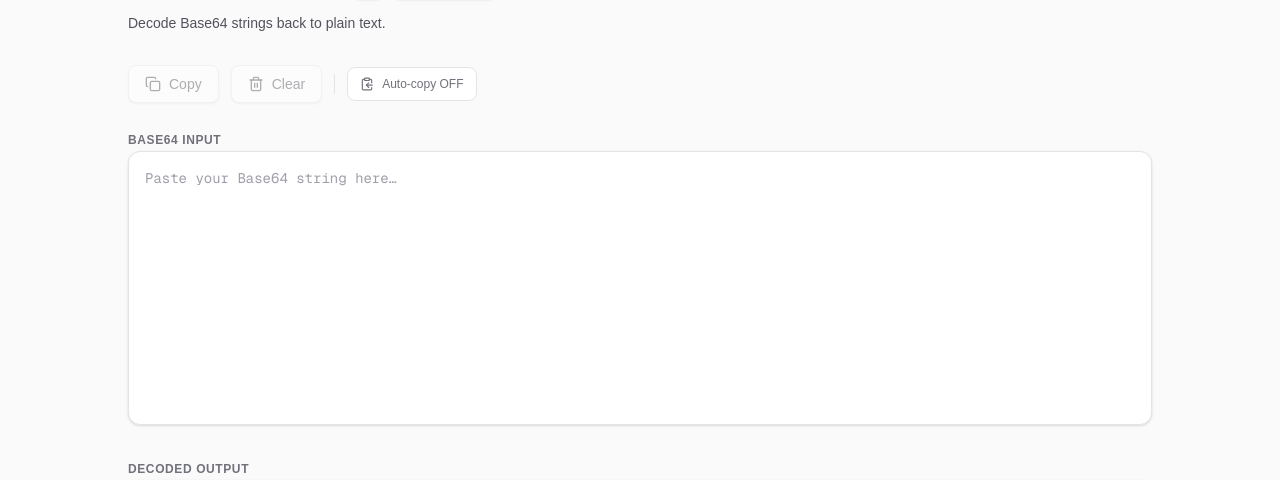
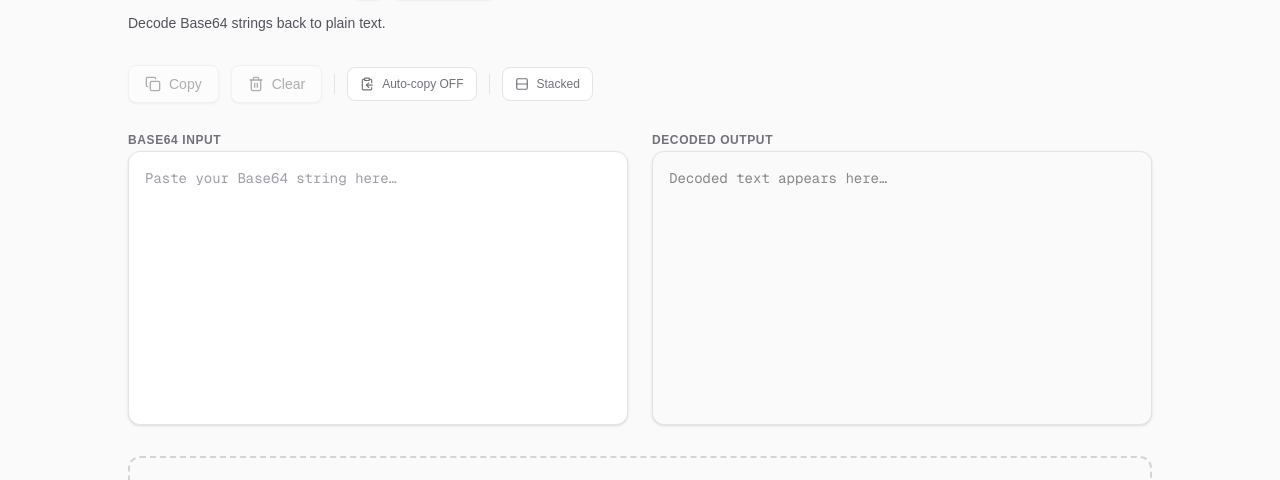
Before and after one commit to cratonik/toolich, a Next.js app: page /tools/developers/base64-decode in a window 1280 px wide. Shown: the part 181-661 px from the top of the page. Built offline with nearby package versions, Linux system fonts and the light colour scheme; no server answers; the database is empty.

Commit message:
feat(base64): add layout toggle to base64 encode and decode

```diff
--- a/src/tools/developers/base64-decode/Base64Decoder.tsx
+++ b/src/tools/developers/base64-decode/Base64Decoder.tsx
@@ -1,13 +1,14 @@
 "use client";
 
 import { useState, useCallback, useRef, useEffect } from "react";
-import { Copy, Check, Trash2, AlertTriangle, Upload, Undo2, ClipboardCopy } from "lucide-react";
+import { Copy, Check, Trash2, AlertTriangle, Upload, Undo2, ClipboardCopy, Columns, Rows } from "lucide-react";
 import { useSessionState } from "@/lib/use-session-state";
 
 export default function Base64Decoder() {
     const [input, setInput] = useSessionState("base64-decode:input", "");
     const [output, setOutput] = useSessionState("base64-decode:output", "");
     const [autoCopy, setAutoCopy] = useSessionState("base64-decode:autocopy", false);
+    const [layout, setLayout] = useSessionState("base64-decode:layout", "horizontal");
     const [error, setError] = useState<string | null>(null);
     const [copied, setCopied] = useState(false);
     const [dragActive, setDragActive] = useState(false);
@@ -157,6 +158,18 @@ export default function Base64Decoder() {
                     Auto-copy {autoCopy ? "ON" : "OFF"}
                 </button>
 
+                <div className="h-5 w-px bg-zinc-200 dark:bg-zinc-700" />
+
+                <button
+                    type="button"
+                    onClick={() => setLayout(layout === "vertical" ? "horizontal" : "vertical")}
+                    className="inline-flex items-center gap-2 rounded-lg border border-zinc-200 bg-white px-3 py-2 text-xs font-medium text-zinc-500 transition-all hover:border-zinc-300 hover:bg-zinc-50 dark:border-zinc-700 dark:bg-zinc-800 dark:text-zinc-400 dark:hover:border-zinc-600"
+                    title={layout === "vertical" ? "Switch to side-by-side view" : "Switch to stacked view"}
+                >
+                    {layout === "vertical" ? <Columns className="h-3.5 w-3.5" /> : <Rows className="h-3.5 w-3.5" />}
+                    {layout === "vertical" ? "Side-by-side" : "Stacked"}
+                </button>
+
                 {/* Undo button (visible right after clear) */}
                 {!input && !output && undoRef.current !== null && (
                     <button
@@ -170,7 +183,7 @@ export default function Base64Decoder() {
                 )}
             </div>
             {/* Input / Output panels */}
-            <div className="grid gap-6 md:grid-cols-1">
+            <div className={`grid gap-6 ${layout === "horizontal" ? "md:grid-cols-2" : "md:grid-cols-1"}`}>
                 {/* Input */}
                 <div className="space-y-2">
                     <label className="text-xs font-semibold uppercase tracking-wider text-zinc-500 dark:text-zinc-400">
--- a/src/tools/developers/base64-encode/Base64Encoder.tsx
+++ b/src/tools/developers/base64-encode/Base64Encoder.tsx
@@ -1,13 +1,14 @@
 "use client";
 
 import { useState, useCallback, useRef, useEffect } from "react";
-import { Copy, Check, Trash2, Upload, Undo2, ClipboardCopy } from "lucide-react";
+import { Copy, Check, Trash2, Upload, Undo2, ClipboardCopy, Columns, Rows } from "lucide-react";
 import { useSessionState } from "@/lib/use-session-state";
 
 export default function Base64Encoder() {
     const [input, setInput] = useSessionState("base64-encode:input", "");
     const [output, setOutput] = useSessionState("base64-encode:output", "");
     const [autoCopy, setAutoCopy] = useSessionState("base64-encode:autocopy", false);
+    const [layout, setLayout] = useSessionState("base64-encode:layout", "horizontal");
     const [copied, setCopied] = useState(false);
     const [dragActive, setDragActive] = useState(false);
     const [fileName, setFileName] = useState<string | null>(null);
@@ -151,6 +152,18 @@ export default function Base64Encoder() {
                     Auto-copy {autoCopy ? "ON" : "OFF"}
                 </button>
 
+                <div className="h-5 w-px bg-zinc-200 dark:bg-zinc-700" />
+
+                <button
+                    type="button"
+                    onClick={() => setLayout(layout === "vertical" ? "horizontal" : "vertical")}
+                    className="inline-flex items-center gap-2 rounded-lg border border-zinc-200 bg-white px-3 py-2 text-xs font-medium text-zinc-500 transition-all hover:border-zinc-300 hover:bg-zinc-50 dark:border-zinc-700 dark:bg-zinc-800 dark:text-zinc-400 dark:hover:border-zinc-600"
+                    title={layout === "vertical" ? "Switch to side-by-side view" : "Switch to stacked view"}
+                >
+                    {layout === "vertical" ? <Columns className="h-3.5 w-3.5" /> : <Rows className="h-3.5 w-3.5" />}
+                    {layout === "vertical" ? "Side-by-side" : "Stacked"}
+                </button>
+
                 {/* Undo button (visible right after clear) */}
                 {!input && !output && undoRef.current !== null && (
                     <button
@@ -164,7 +177,7 @@ export default function Base64Encoder() {
                 )}
             </div>
             {/* Input / Output panels */}
-            <div className="grid gap-6 md:grid-cols-1">
+            <div className={`grid gap-6 ${layout === "horizontal" ? "md:grid-cols-2" : "md:grid-cols-1"}`}>
                 {/* Input */}
                 <div className="space-y-2">
                     <label className="text-xs font-semibold uppercase tracking-wider text-zinc-500 dark:text-zinc-400">
```
